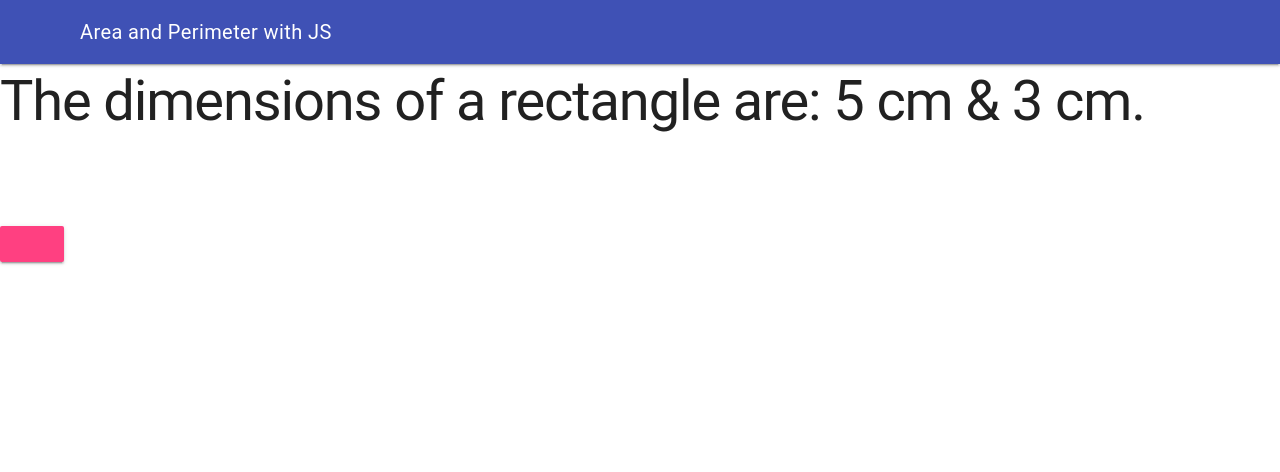
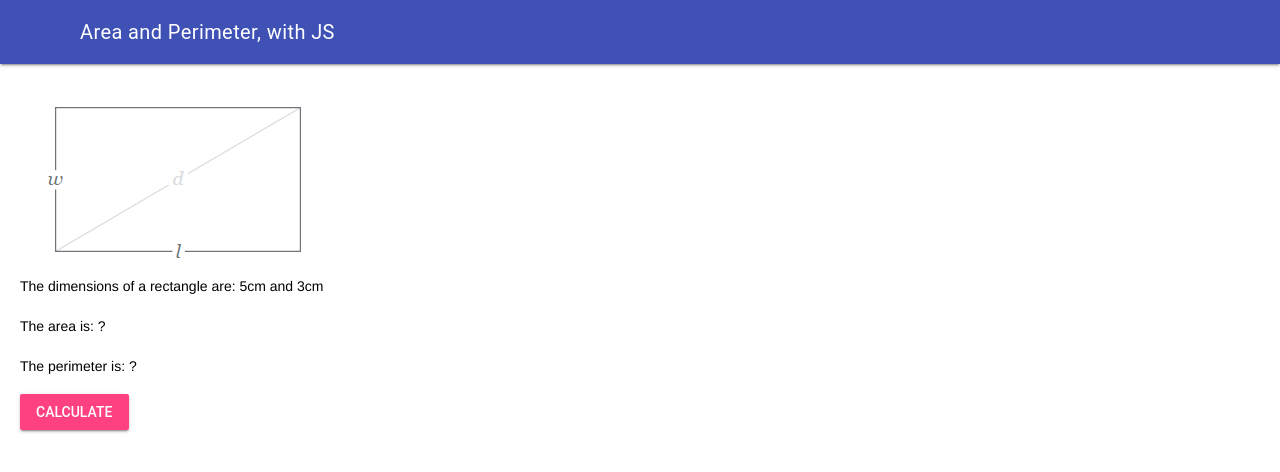
Before and after one commit to MT-Aiden/ICS2O-UNIT2-02-HTML, a plain HTML site: page index.html in a window 1280 px wide. Drawn offline with nearby package versions, Linux system fonts and the light colour scheme.

Commit message:
final work

```diff
--- a/index.html
+++ b/index.html
@@ -2,25 +2,19 @@
 <!-- ICS2O-Unit2-02-HTML -->
 <html lang="en-ca">
   <head>
-    <meta charset="utf-8" />
-    <meta name="description" content="Basic Math, with JS" />
-    <meta name="keywords" content="mths, ics2o" />
-    <meta name="author" content="Aiden McLeod" />
-    <meta name="viewport" content="width=device-width, initial-scale=1.0" />
+    <meta charset="utf-8">
+    <meta name="description" content="Basic Math, with JS">
+    <meta name="keywords" content="mths, ics2o">
+    <meta name="author" content="Aiden McLeod">
+    <meta name="viewport" content="width=device-width, initial-scale=1.0">
     <link rel="apple-touch-icon" sizes="180x180" href="apple-touch-icon.png">
     <link rel="icon" type="image/png" sizes="32x32" href="favicon-32x32.png">
     <link rel="icon" type="image/png" sizes="16x16" href="favicon-16x16.png">
     <link rel="manifest" href="site.webmanifest">
-    <link
-      rel="stylesheet"
-      href="https://fonts.googleapis.com/icon?family=Material+Icons"
-      />
-     <link
-      rel="stylesheet"
-      href="https://code.getmdl.io/1.3.0/material.indigo-pink.min.css"
-    />
     <link rel="stylesheet" href="./css/style.css">
-    <title>My Second webpage with JS file</title>
+    <title>Basic Math, with JS</title>
+    <link rel="stylesheet" href="https://fonts.googleapis.com/icon?family=Material+Icons">
+    <link rel="stylesheet" href="https://code.getmdl.io/1.3.0/material.indigo-pink.min.css">
   </head>
   <body>
     <script defer src="https://code.getmdl.io/1.3.0/material.min.js"></script>
@@ -28,19 +22,25 @@
     <div class = "mdl-layout mdl-js-layout mdl-layout--fixed-header">
       <header class = "mdl-layout__header">
         <div class = "mdl-layout__header-row">
-          <span class = "mdl-layout-title">Area and Perimeter with JS</span>
+          <span class = "mdl-layout-title">Area and Perimeter, with JS</span>
+        </div>
       </header>
-    </div>
-      <br>
-      <br>
-      <h1>The dimensions of a rectangle are: 5 cm & 3 cm.</h1>
-      <br>
-      <p id="area"> </p>
-      <p1 id="perimeter"> </p1>
-      <br>
-      <button class="mdl-button mdl-js-button mdl-button--raised mdl-js-ripple-effect mdl-button--accent" onclick="doMathClicked()">
-    <div id="area">
-      <p></p>
+      <main class = "mdl-layout__content">
+        <!-- basic image -->
+          <img src="images/area.PNG" alt="area of a rectangle">
+        <!-- basic text -->
+        <p>The dimensions of a rectangle are: 5cm and 3cm</p>
+        <div id="area-math">
+          <p>The area is: ?</p>
+        </div>
+        <div id="perimeter-math">
+          <p>The perimeter is: ?</p>
+        </div>
+        <!-- Raised button with ripple -->
+        <button class="mdl-button mdl-js-button mdl-button--raised mdl-js-ripple-effect mdl-button--accent" onclick="doMathClicked()">
+          Calculate
+        </button>
+      </main>
     </div>
   </body>
 </html>
--- a/js/script.js
+++ b/js/script.js
@@ -8,8 +8,8 @@
 */
 
 function doMathClicked() {
+  // this function does basic math
 
-  document.getElementById('area').innerHTML = '<p>The area is = ' + (5 * 3) + '</p>'
-  document.getElementById('perimeter').innerHTML = '<p>The perimeter is = ' + (5 * 2) + cm'</p>'
-
+document.getElementById('area-math').innerHTML = '<p>The area is= ' + (5 * 3) + '</p>'
+document.getElementById('perimeter-math').innerHTML = '<p>The perimeter is= ' + (2 * (5 + 3)) + '</p>'
 }
```
Also changed, not shown: images/area.PNG (added).
